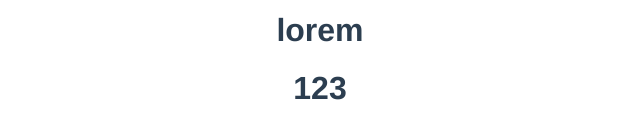
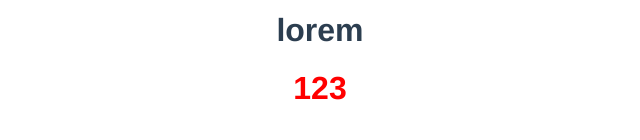
Before and after one commit to HIKALU-Z/vue3-vite-template, a Vue app: page /#/ in a window 1280 px wide. Shown: the part 569-709 px from the top of the page, without its empty margins (320-960 px from the left). Built offline with nearby package versions, Linux system fonts and the light colour scheme.

Commit message:
chore: add css preprocess flow

```diff
--- a/package.json
+++ b/package.json
@@ -30,6 +30,7 @@
     "eslint-plugin-vue": "^9.1.1",
     "husky": "^8.0.1",
     "lint-staged": "^13.0.3",
+    "sass": "^1.53.0",
     "typescript": "^4.5.4",
     "vite": "^2.9.9",
     "vite-plugin-eslint": "^1.6.1",
--- a/src/main.ts
+++ b/src/main.ts
@@ -2,6 +2,8 @@ import { createApp } from 'vue'
 import App from './App.vue'
 import router from './router'
 import { createPinia } from 'pinia'
+// 加载全局样式
+import './styles/index.scss'
 
 const pinia = createPinia()
 
--- /dev/null
+++ b/src/styles/common.scss
@@ -0,0 +1,4 @@
+body {
+  margin: 0;
+  padding: 0;
+}
--- /dev/null
+++ b/src/styles/index.scss
@@ -0,0 +1,4 @@
+@import './common.scss';
+@import './variables.scss';
+@import './transition.scss';
+@import './mixin.scss';
--- /dev/null
+++ b/src/styles/variables.scss
@@ -0,0 +1 @@
+$primaryColor: #ff0000;
--- a/src/views/home/index.vue
+++ b/src/views/home/index.vue
@@ -1,5 +1,7 @@
 <template>
-  <h1>{{ data }}</h1>
+  <h1 class="title">
+    {{ data }}
+  </h1>
   <img
     src="@/assets/logo.png"
     alt=""
@@ -12,5 +14,7 @@ import data from '@/api'
 </script>
 
 <style lang="scss" scoped>
-
+.title {
+  color:$primaryColor;
+}
 </style>
--- a/tsconfig.json
+++ b/tsconfig.json
@@ -1,5 +1,6 @@
 {
   "compilerOptions": {
+    "baseUrl": ".",
     "target": "esnext",
     "useDefineForClassFields": true,
     "module": "esnext",
--- a/vite.config.ts
+++ b/vite.config.ts
@@ -21,5 +21,12 @@ export default defineConfig({
     alias: {
       '@': path.join(__dirname, 'src') // 别名
     }
+  },
+  css: {
+    preprocessorOptions: {
+      scss: {
+        additionalData: '@import "@/styles/variables.scss";'
+      }
+    }
   }
 })
```
Also changed, not shown: src/styles/mixin.scss (added), src/styles/transition.scss (added), 1 other file (tests, documents, lock files or other folders).
